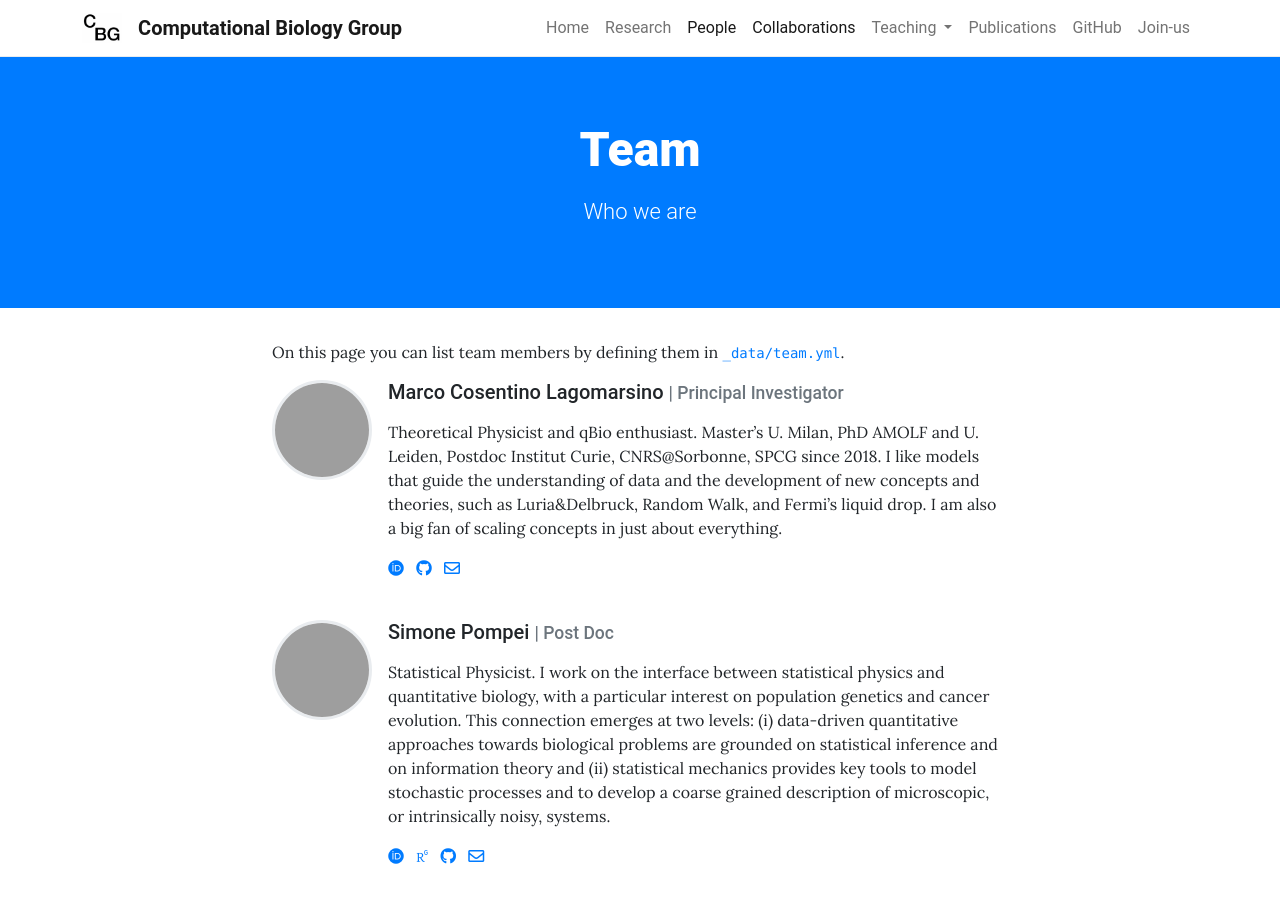
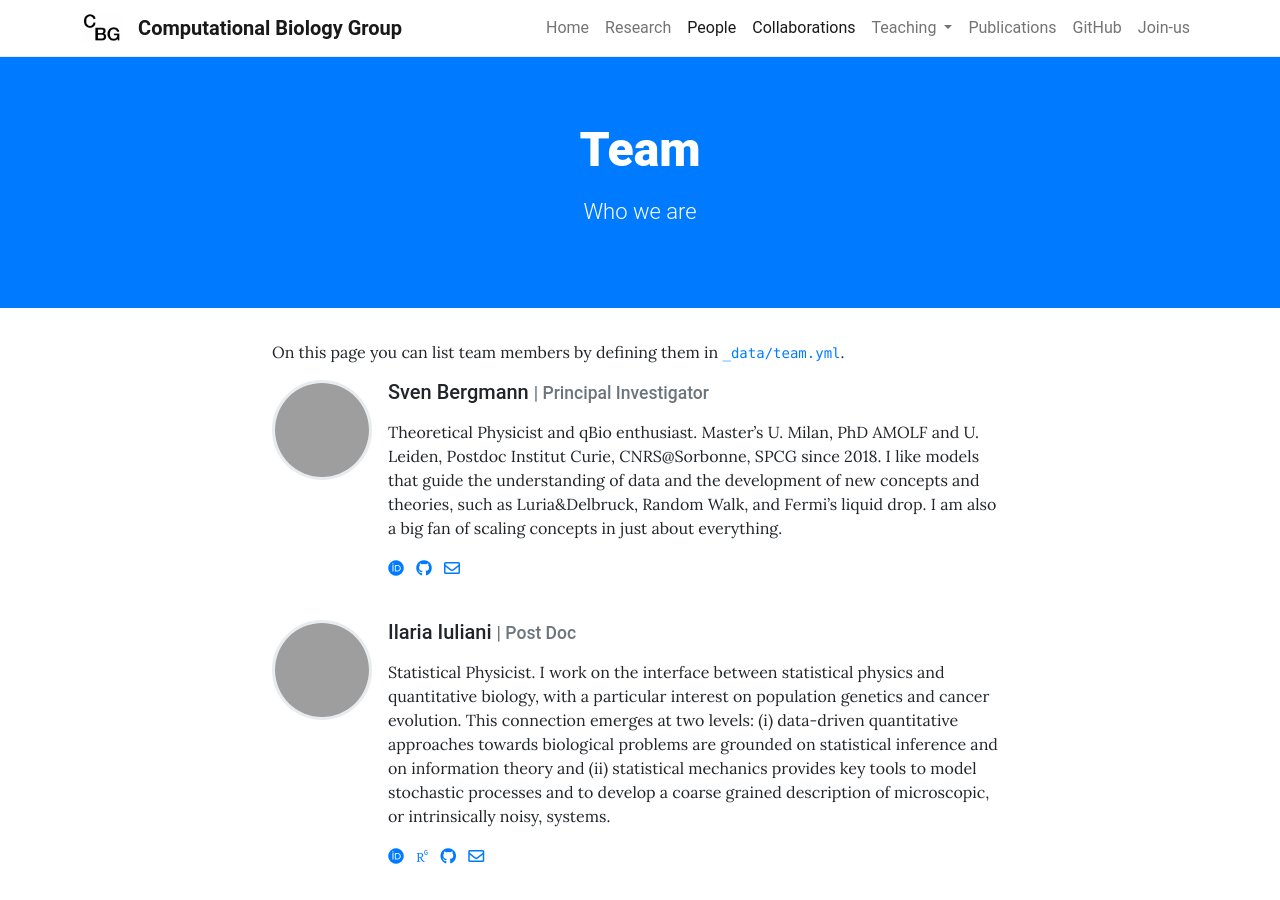
Before and after one commit to ilaria-iuliani/CBG, a Jekyll site: the page built from pages/team.md, in a window 1280 px wide and 900 px high, cut to the strip 0-900 px from the top of the window. Built offline with Jekyll 4.4.1, drawn with Linux system fonts in a browser that asks for light colours; some web fonts are replaced; some of the changed text lies outside the part shown; grey boxes are pictures that could not be loaded.

Commit message:
Update team.yml

```diff
--- a/_data/team.yml
+++ b/_data/team.yml
@@ -1,8 +1,8 @@
 # Project team members listed below will appear on the /team page
 
-- name: Marco Cosentino Lagomarsino
+- name: Sven Bergmann
   role: Principal Investigator # Will appear next to name
-  image: /images/people_mcl.jpg # Can be external link
+  image: /images/people/ilaria.jpeg # Can be external link
   description: > # Can be Markdown
     Theoretical Physicist and qBio enthusiast. Master's U. Milan, PhD AMOLF and U. Leiden, Postdoc Institut Curie, CNRS@Sorbonne, SPCG since 2018. I like models that guide the understanding of data and the development of new concepts and theories, such as Luria&Delbruck, Random Walk, and Fermi's liquid drop. I am also a big fan of scaling concepts in just about everything.
   cv: mclCV.pdf
@@ -14,9 +14,9 @@
   #twitter: twitter_name
   github: mcltone
 
-- name: Simone Pompei
+- name: Ilaria Iuliani
   role: Post Doc
-  image: /images/people_sp.jpg
+  image: /images/people/ilaria.jpeg
   description: >  # Can be Markdown
     Statistical Physicist. I work on the interface between statistical physics and quantitative biology, with a particular interest on population genetics and cancer evolution. This connection emerges at two levels: (i) data-driven quantitative approaches towards biological problems are grounded on statistical inference and on information theory and (ii) statistical mechanics provides key tools to model stochastic processes and to develop a coarse grained description of microscopic, or intrinsically noisy, systems.
   cv: spCV.pdf
@@ -30,9 +30,9 @@
 
 
 
-- name: Ludovico Calabrese
+- name: Sofia
   role: PhD
-  image: /images/people_lc.jpg
+  image: /images/people/ilaria.jpeg
   description: >
     Theoretical Physicist. I like to use minimal models and proof-of-principle arguments to determine the essential conditions that cause a phenomenon. I am fascinated by genetic networks and the motifs/circuits found inside them and how living systems perform functional tasks largely by selecting the right architecture. In my research, I define mathematical models of cell growth and gene expression with three main questions in mind: (i) how do global parameters of biosynthesis vary across growth conditions (ii) what do these trends imply as to what is limiting for growth (iii) whether these trends can help us understand how the behavior of genetic circuits varies across growth conditions.
   cv: lcCV.pdf
```
